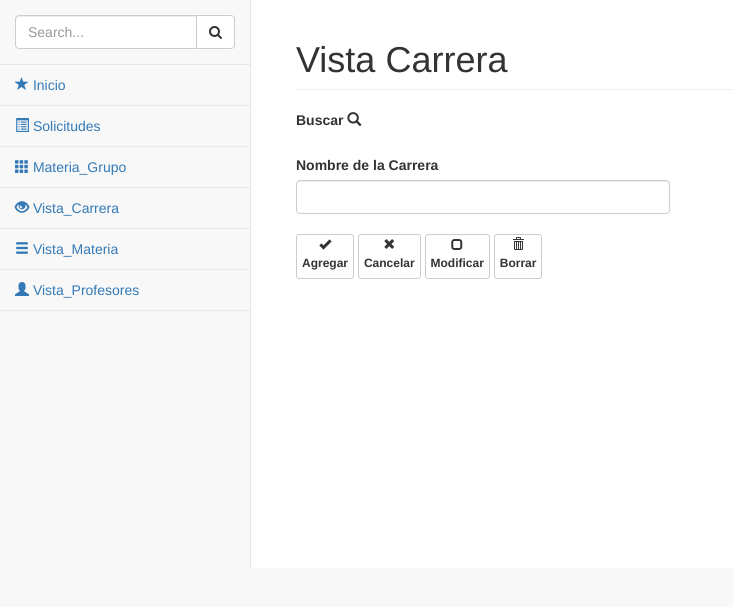
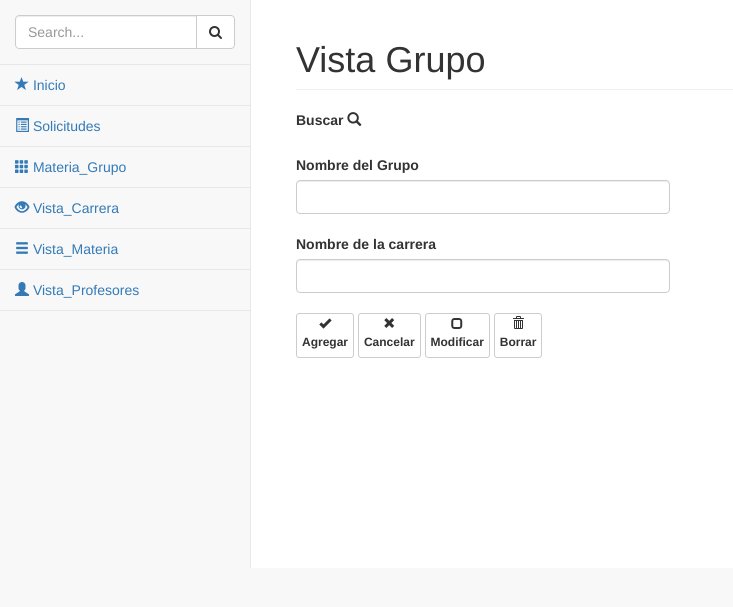
Before and after one commit to EsterUscanga/prueba_upa, a PHP site: page /pages/Vista_Grupos.php in a window 1280 px wide. Shown: the part 51-658 px from the top of the page, without its empty margins (0-733 px from the left). Run offline with PHP 8.4, Linux system fonts and the light colour scheme; the template is opened without the code that fills it, so the values that code supplies are empty.

Commit message:
Was created input to get the major

```diff
--- a/startbootstrap-sb-admin-2-gh-pages/pages/Vista_Grupos.php
+++ b/startbootstrap-sb-admin-2-gh-pages/pages/Vista_Grupos.php
@@ -1,4 +1,4 @@
-<?php include '../php/CRUDCarreras.php';?>
+<?php include '../php/CRUDGrupos.php';?>
 <?php include 'layout/head.php';?>
 
 <body>
@@ -12,7 +12,7 @@
             <div class="container-fluid">
                 <div class="row">
                     <div class="col-lg-12">
-                        <h1 class="page-header">Vista Carrera</h1>
+                        <h1 class="page-header">Vista Grupo</h1>
 
                     </div>
                     <!-- /.col-lg-12 -->
@@ -21,16 +21,22 @@
                     <div class="col-xs-5">
                         <label for="disabledSelect">Buscar</label>
                         <span class="glyphicon glyphicon-search"></span>
-                        <?php echo $option; ?>
+                        <?php echo $selectGrupo; ?>
                     </div>
                 </div>
                 <br>
                 <form method="post" action="Vista_Carreras.php">
                     <div class="row">
                         <div class="col-xs-5">
-                            <label for="disabledSelect">Nombre de la Carrera</label>
+
+                            <label for="disabledSelect">Nombre del Grupo</label>
                             <br>
-                            <input type="text" name="nombre_carrera" class="form-control" id="regresar" onkeyup="this.value = this.value.toUpperCase();"
+                            <input type="text" name="nombre_grupo" class="form-control" id="regresarGrupo" onkeyup="this.value = this.value.toUpperCase();"
+                                required></input>
+                            <br>
+                            <label for="disabledSelect">Nombre de la carrera</label>
+                            <br>
+                            <input type="text" name="nombre_carrera" class="form-control" id="regresarCarrera" onkeyup="this.value = this.value.toUpperCase();"
                                 required></input>
                             <br>
                             <?php include 'layout/buttonCRUD.php'?>
```
